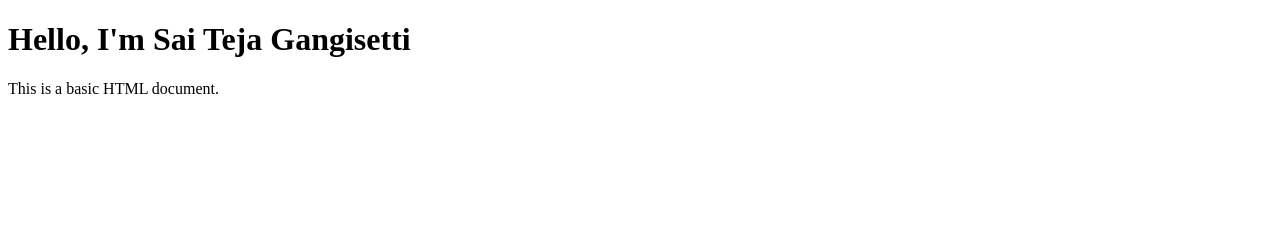
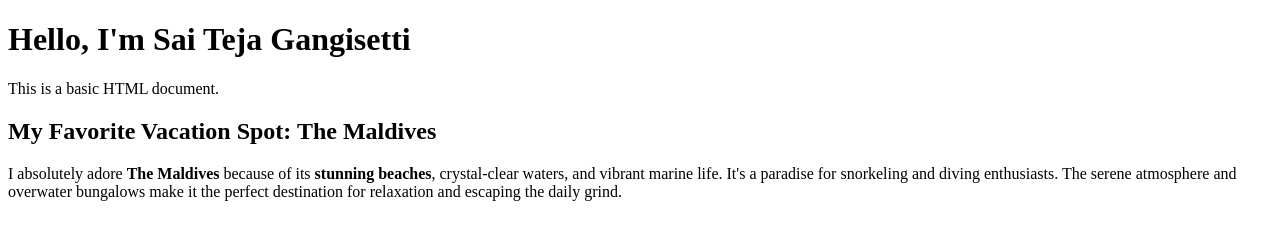
Before and after one commit to 44-563-WebApps-F23/44563-webapps-f23-assignment3-sai220284, a plain HTML site: page index.html in a window 1280 px wide. Drawn offline with Linux system fonts and the light colour scheme.

Commit message:
html vacation spot

```diff
--- a/index.html
+++ b/index.html
@@ -10,4 +10,13 @@
     <p>This is a basic HTML document.</p>
 </body>
 
+<head>
+    <title>My Favorite Vacation Spot</title>
+</head>
+
+<body>
+    <h2>My Favorite Vacation Spot: <strong>The Maldives</strong></h2>
+    <p>I absolutely adore <strong>The Maldives</strong> because of its <strong>stunning beaches</strong>, crystal-clear waters, and vibrant marine life. It's a paradise for snorkeling and diving enthusiasts. The serene atmosphere and overwater bungalows make it the perfect destination for relaxation and escaping the daily grind.</p>
+</body>
+
 </html>
```
